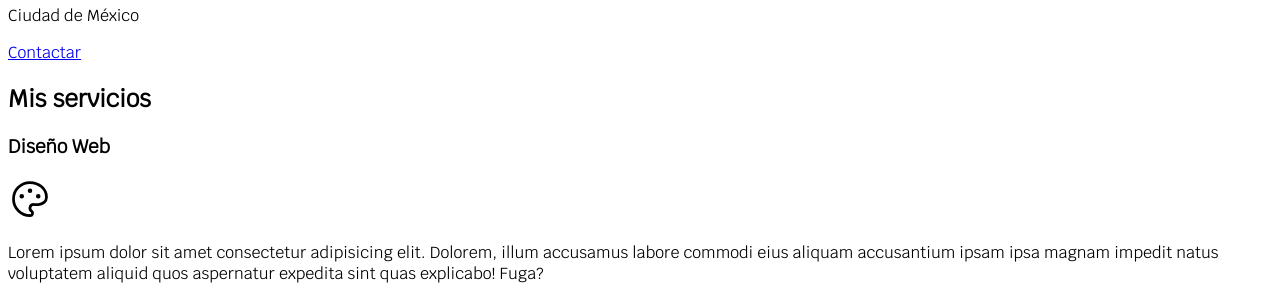
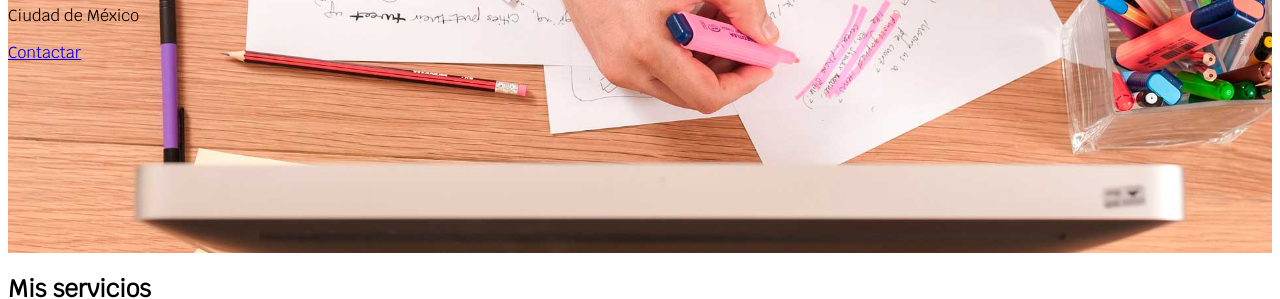
Before and after one commit to Evil5464/freelancer, a plain HTML site: page index.html in a window 1280 px wide. Shown: the part 395-694 px from the top of the page. Drawn offline with Linux system fonts and the light colour scheme.

Commit message:
Se agrega carpeta img

```diff
--- a/css/styles.css
+++ b/css/styles.css
@@ -64,4 +64,9 @@ body {
 
 .hero{
     background-image: url(../img/hero.jpg);
+    background-repeat: no-repeat;
+    background-size: cover;
+    height: 450px;
+
+
 }
```
Also changed, not shown: img/hero.jpg (added).
